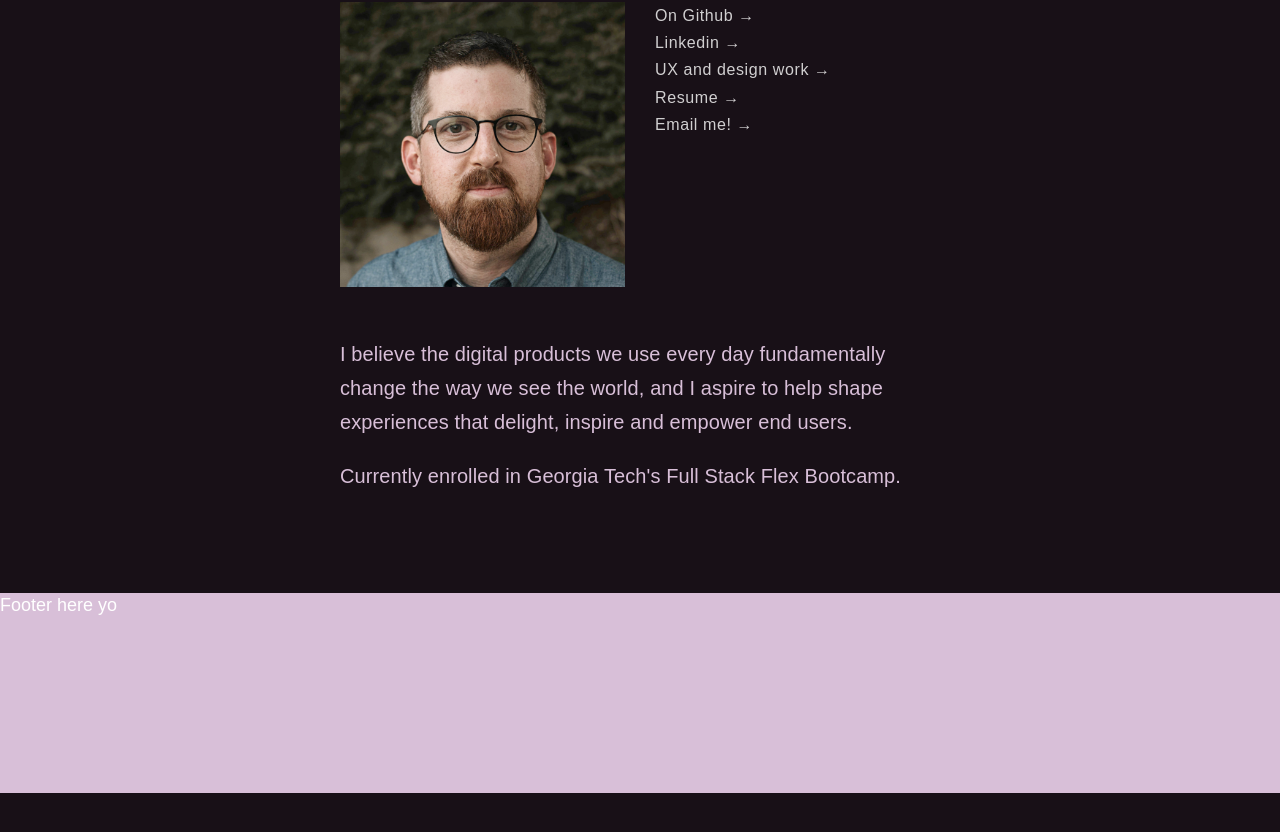
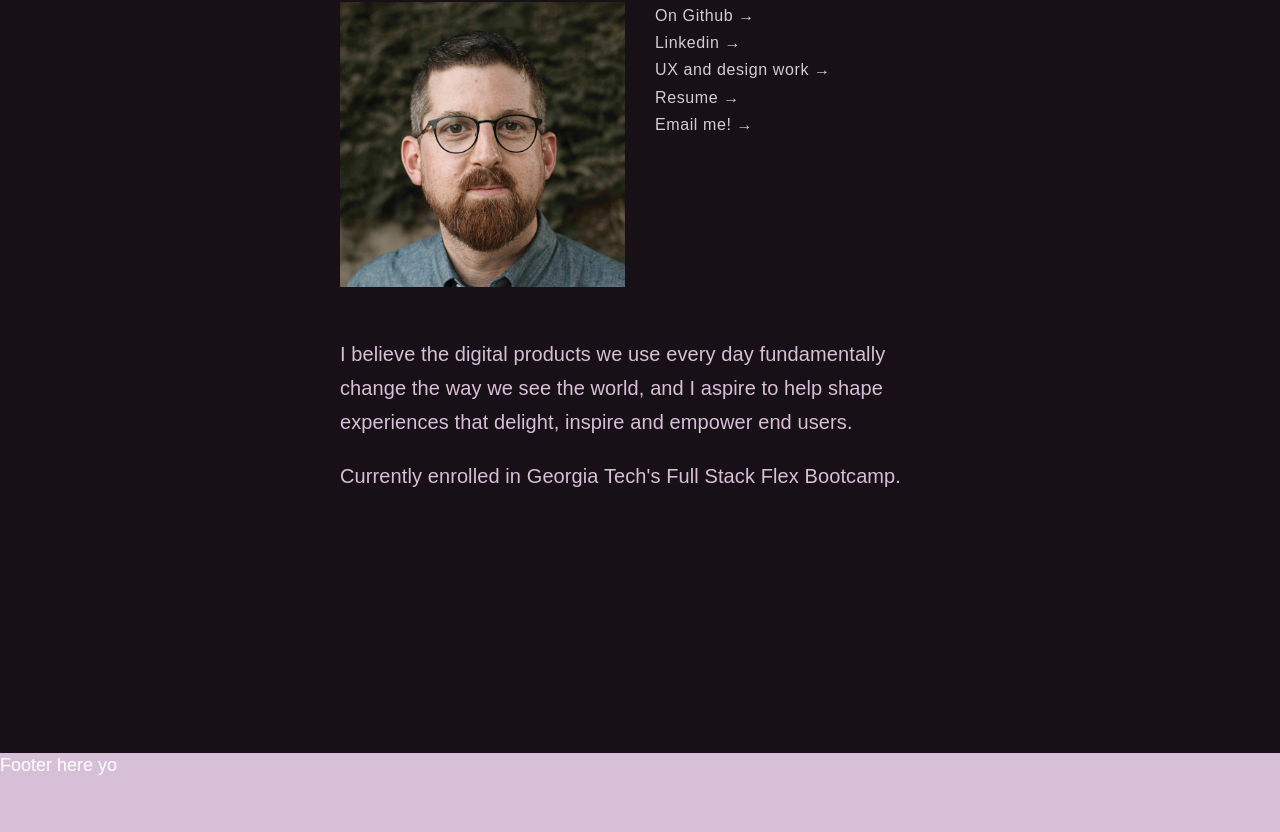
Before and after one commit to stewdiostash/react-portfolio, a React (Create React App) app: page /about in a window 1280 px wide. Shown: the part 178-1010 px from the top of the page. Before the commit the page ends 971 px from the top, so only its background shows below. Built offline with nearby package versions, Linux system fonts and the light colour scheme.

Commit message:
fixed sticky footer

```diff
--- a/src/App.css
+++ b/src/App.css
@@ -114,10 +114,9 @@ nav {
 /* Layout */
 
 .container {
-  margin: auto;
+  margin: 0 auto;
   padding: 0 30px;
   max-width: 900px;
-  margin: auto;
 }
 
 #hey {
@@ -148,6 +147,7 @@ menu {
 .footer {
   height: 200px;
   background-color: thistle;
+  margin-top: 20vh;
 }
 
 .App {
```
